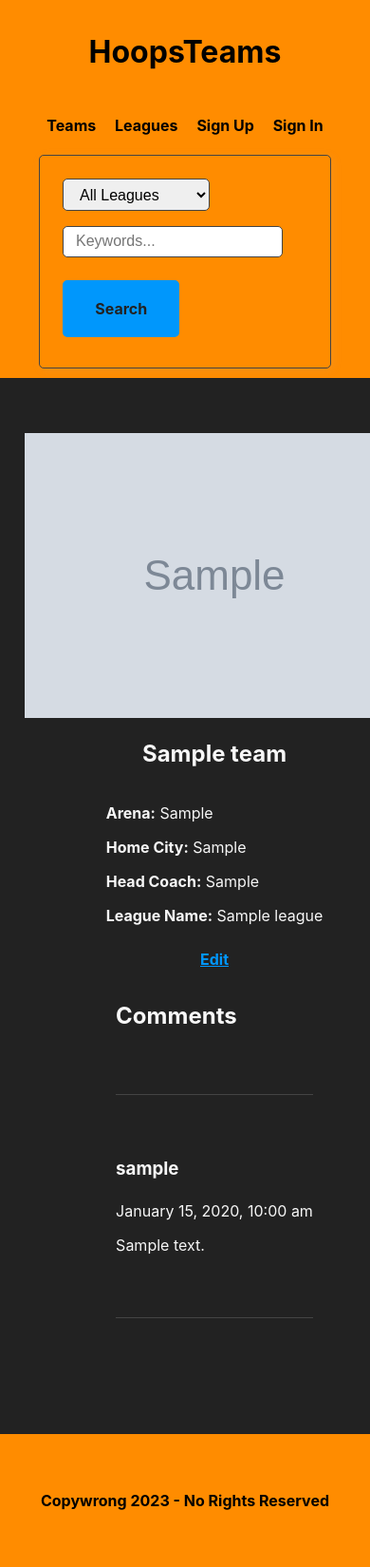
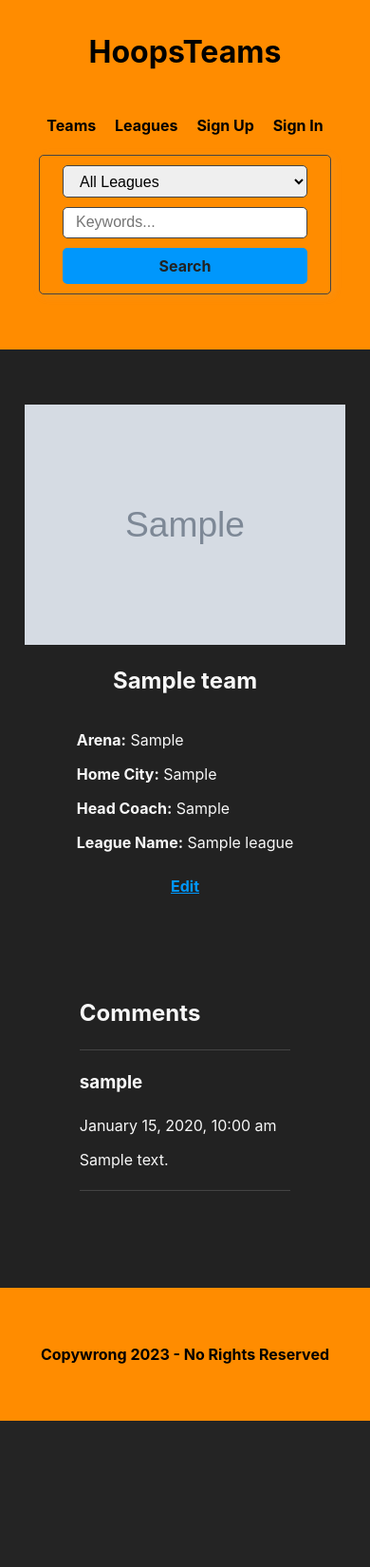
Before and after one commit to dzhu0/hoops-teams, a PHP site: page /team.php?id=1 in a window 390 px wide; the page is wider, and only the part inside the window is pictured. Shown: that part at 95% size. After the commit the page ends 1496 px from the top of that part, so only its background shows below. Run offline with PHP 8.4, Linux system fonts and the light colour scheme; tables that the repository leaves empty or names only in its code hold one stand-in row (values such as "Sample post"); grey boxes marked "Sample" are stand-in pictures; a stand-in replaces the project's code that opens the database connection; some libraries are stand-ins or nearby versions.

Commit message:
New Styles for HoopsTeams
Optimize the styles for all pages. Improve responsiveness.

```diff
--- a/css/styles.css
+++ b/css/styles.css
@@ -46,13 +46,9 @@ main {
 
 .footer {
     font-weight: bold;
+    text-align: center;
     color: black;
     margin-top: auto;
-}
-
-caption {
-    font-size: 24px;
-    font-weight: bold;
 }
 
 /* Navigation */
@@ -61,7 +57,15 @@ nav {
     margin-bottom: 0;
 }
 
+nav > ul {
+    margin-inline: auto;
+}
+
 /* Forms */
+
+form {
+    min-width: unset;
+}
 
 .form-checkbox {
     display: flex;
@@ -69,8 +73,14 @@ nav {
     gap: 10px;
 }
 
-.form input {
+.form input,
+.form select {
     width: 100%;
+}
+
+.form textarea {
+    width: 100%;
+    resize: none;
 }
 
 input[type="checkbox"] {
@@ -79,7 +89,7 @@ input[type="checkbox"] {
     margin: 0;
 }
 
-.form-sort {
+.form-horizontal {
     align-self: center;
     display: flex;
     align-items: baseline;
@@ -88,11 +98,11 @@ input[type="checkbox"] {
     margin-bottom: 48px;
 }
 
-.form-sort * {
+.form-horizontal * {
     margin: 0;
 }
 
-.form-sort>button {
+.form-horizontal>button {
     padding-block: 0;
     align-self: stretch;
 }
@@ -102,12 +112,20 @@ input[type="checkbox"] {
     padding: 10px;
 }
 
+.form.comment {
+    width: 80%;
+    max-width: 500px;
+    margin-top: 100px;
+}
+
 /* Buttons */
 
 .btns {
     display: flex;
     flex-direction: row-reverse;
+    flex-wrap: wrap-reverse;
     justify-content: space-around;
+    gap: 10px;
 }
 
 .btn-secondary {
@@ -188,27 +206,86 @@ details[open] summary:after {
     content: "\25BC";
 }
 
+/* Comments */
+
+.comments {
+    width: 80%;
+    max-width: 500px;
+    padding: 24px;
+    margin-top: 50px;
+}
+
+.comments a {
+    display: block;
+    text-align: right;
+}
+
+/* Default */
+
+caption {
+    font-size: 24px;
+    font-weight: bold;
+}
+
+hr {
+    margin-block: 20px;
+}
+
+.center {
+    text-align: center;
+}
+
 /* Media Queries */
 
 @media (max-width: 420px) {
     /* Forms */
 
-    .form-sort {
+    .form-horizontal {
         flex-direction: column;
         align-items: center;
         min-width: unset;
     }
 
-    .form-sort>button {
+    .form-horizontal>button {
         padding-block: 5px;
     }
 }
 
 @media (max-width: 520px) {
+    /* Teams */
+
+    .teams {
+        grid-template-columns: 1fr;
+    }
+
     /* Logos */
 
+    .logo.big {
+        width: 100%;
+    }
+
     .no-logo {
-        width: 300px;
-        height: 300px;
+        width: 100%;
+        height: 100%;
+        aspect-ratio: 1/1;
+        font-size: 36px;
     }
 }
+
+@media (max-width: 700px) {
+    /* Forms */
+
+    .form-search {
+        flex-direction: column;
+        align-items: center;
+        min-width: unset;
+    }
+
+    .form-search>button {
+        padding-block: 5px;
+    }
+
+    .form-search>* {
+        width: 100% !important;
+    }
+}
```
